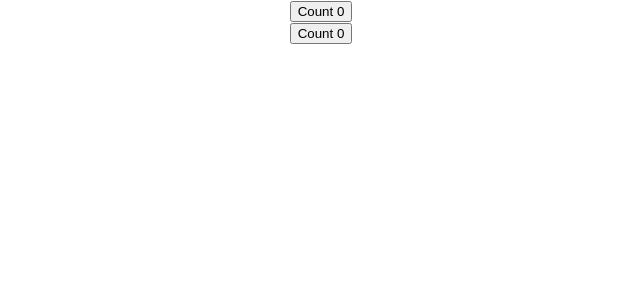
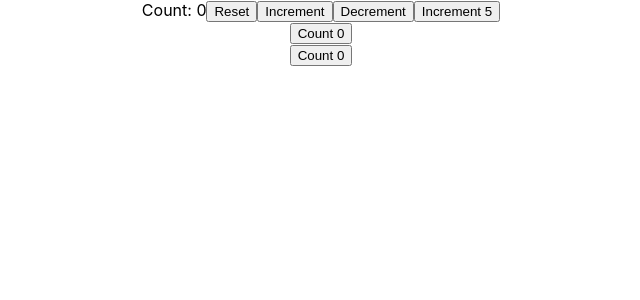
Before and after one commit to taoyuchuan/ReactHook, a React (Create React App) app: page / in a window 1280 px wide. Shown: the top 300 px of the page, without its empty margins (319-959 px from the left). Built offline with nearby package versions, Linux system fonts and the light colour scheme.

Commit message:
update state using value from previous state

```diff
--- a/src/App.js
+++ b/src/App.js
@@ -2,10 +2,12 @@
 import './App.css';
 import ClassCounter from './components/ClassCounter'
 import HookCounter from './components/HookCounter'
+import HookCounterTwo from './components/HookCounterTwo'
 
 function App() {
   return (
     <div className="App">
+      <HookCounterTwo />
       <ClassCounter />
       <HookCounter />
     </div>
--- /dev/null
+++ b/src/components/HookCounterTwo.js
@@ -0,0 +1,24 @@
+import React, { useState } from 'react'
+
+function HookCounterTwo() {
+  const initialState = 0
+  const [count, setCount] = useState(initialState)
+
+  const incrementFive = () => {
+    for (let i = 0; i < 5; i++) {
+      setCount(prevCount => prevCount + 1)
+    }
+  }
+
+  return(
+    <div>
+      Count: { count }
+      <button onClick = { () => setCount(initialState) }>Reset</button>
+      <button onClick = { () => setCount(prevCount => prevCount + 1) }>Increment</button>
+      <button onClick = { () => setCount(prevCount => prevCount - 1) }>Decrement</button>
+      <button onClick = { incrementFive }>Increment 5</button>
+    </div>
+  )
+}
+
+export default HookCounterTwo
```
